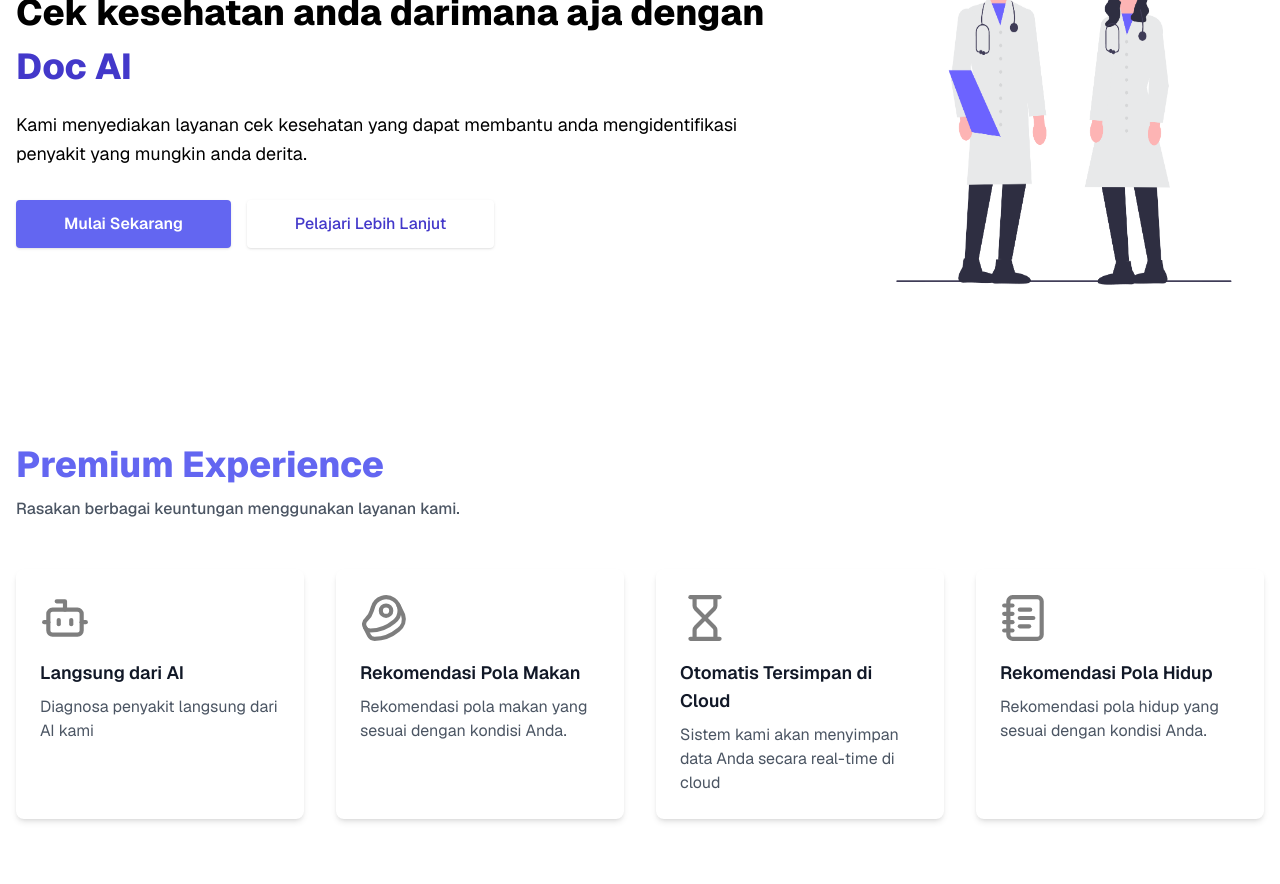
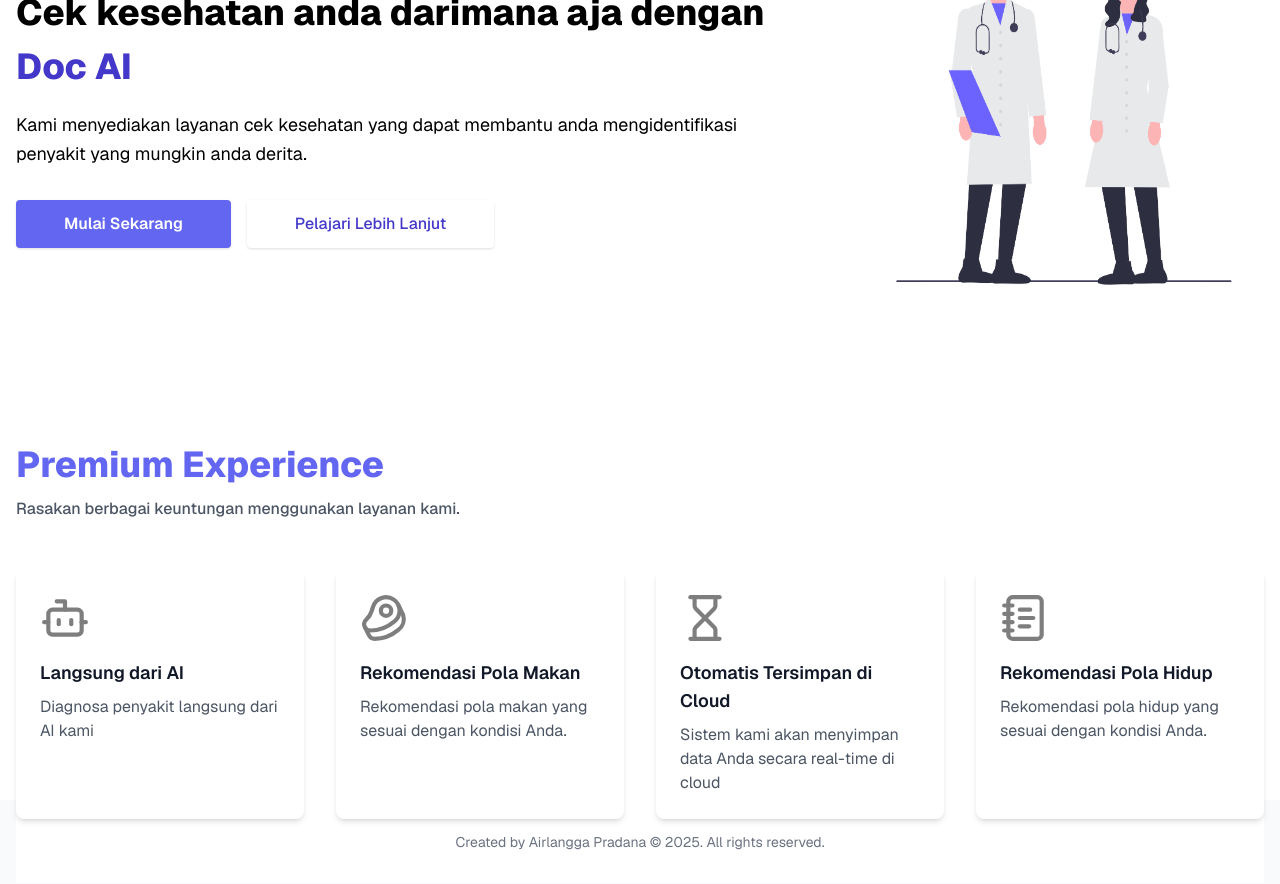
Before and after one commit to airlanggapradana/doc_ai, a Next.js app in the folder frontend/: page / in a window 1280 px wide. Built offline with nearby package versions, Linux system fonts and the light colour scheme.

Commit message:
add Footer component and integrate it into the layout

```diff
--- a/frontend/src/app/layout.tsx
+++ b/frontend/src/app/layout.tsx
@@ -1,3 +1,4 @@
+import Footer from "@/components/Footer";
 import "@/styles/globals.css";
 
 import { GeistSans } from "geist/font/sans";
@@ -15,7 +16,10 @@ export default function RootLayout({
 }: Readonly<{ children: React.ReactNode }>) {
   return (
     <html lang="en" className={`${GeistSans.variable}`}>
-      <body>{children}</body>
+      <body>
+        {children}
+        <Footer />
+      </body>
     </html>
   );
 }
--- /dev/null
+++ b/frontend/src/components/Footer.tsx
@@ -0,0 +1,17 @@
+import React from "react";
+
+const Footer = () => {
+  return (
+    <footer className="bg-gray-50">
+      <div className="mx-auto max-w-screen-2xl px-4 py-8 sm:px-6 lg:px-8">
+        <div className="mx-auto max-w-xl">
+          <p className="mt-4 text-center text-sm text-gray-500 lg:mt-0">
+            Created by Airlangga Pradana &copy; 2025. All rights reserved.
+          </p>
+        </div>
+      </div>
+    </footer>
+  );
+};
+
+export default Footer;
```
